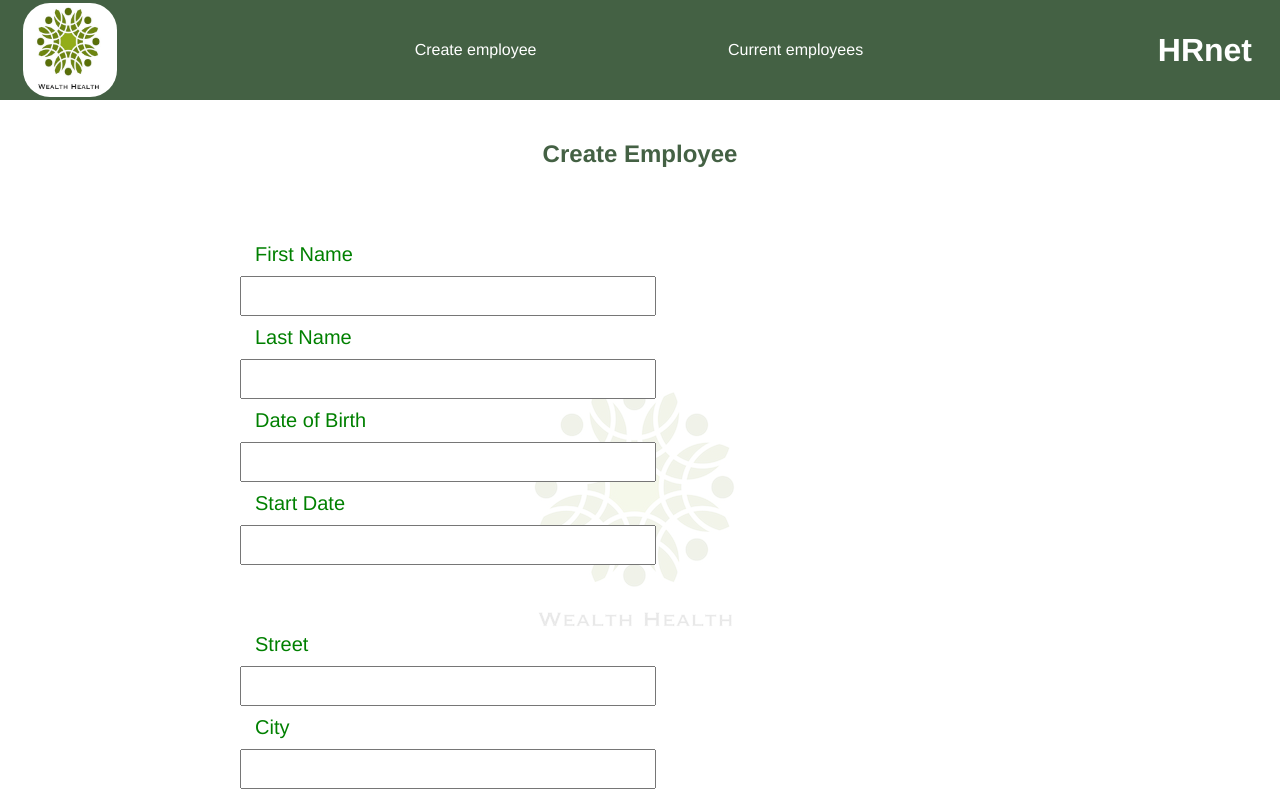
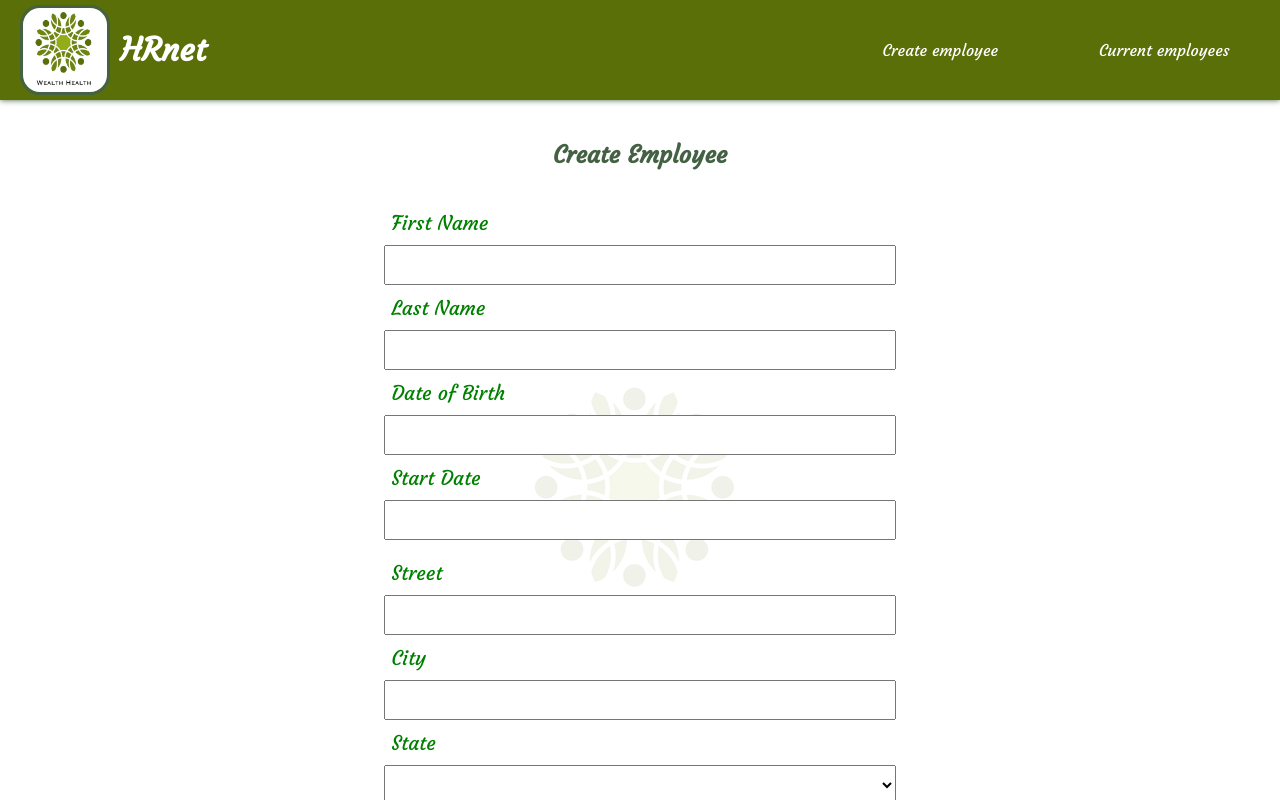
Before and after one commit to sousouben/Mouatakide_Souad_p14_022023, a React (Create React App) app in the folder frontend-hrnet/: page / in a window 1280 px wide. Shown: the top 800 px of the page. Built offline with nearby package versions, Linux system fonts and the light colour scheme.

Commit message:
modif css

```diff
--- a/frontend-hrnet/src/components/form/form.css
+++ b/frontend-hrnet/src/components/form/form.css
@@ -8,7 +8,7 @@
 }
 form label {
   display: inline-block;
-  width: 20%;
+  width: 40%;
 }
 form input {
   display: inline-block;
@@ -18,8 +18,8 @@
 .Department {
   display: flex;
   flex-direction: column;
-  margin-top: 40px;
-  margin-left: 240px;
+  justify-content: center;
+  align-items: center;
   width: 100%;
   height: 350px;
   color: green;
--- a/frontend-hrnet/src/components/header/Header.jsx
+++ b/frontend-hrnet/src/components/header/Header.jsx
@@ -7,14 +7,14 @@
   return (
     <>
       <header className="header">
-        <img src={logo} alt="logo Wealth Health" />
+        <div className="logo">
+          <img src={logo} alt="logo Wealth Health" />
+          <h1> HRnet</h1>
+        </div>
         <nav>
           <Link to="/">Create employee</Link>
           <Link to="/employees">Current employees</Link>
         </nav>
-        <div>
-          <h1> HRnet</h1>
-        </div>
       </header>
     </>
   );
--- a/frontend-hrnet/src/components/header/header.css
+++ b/frontend-hrnet/src/components/header/header.css
@@ -2,21 +2,22 @@
   display: flex;
   justify-content: space-between;
   align-items: center;
-  background-color: rgb(68, 97, 68);
+  background-color: #5a6f07;
   height: 100px;
   width: 100%;
+  box-shadow: 0px 0px 6px 0px rgb(68, 97, 68);
 }
 .header img {
-  height: 100px;
-  width: 100px;
+  height: 90px;
+  width: 90px;
   border: rgb(68, 97, 68) solid;
   margin-left: 20px;
-  border-radius: 30px;
+  border-radius: 20px;
 }
 nav {
   display: flex;
   justify-content: space-around;
-  width: 50%;
+  width: 35%;
 }
 nav a {
   cursor: pointer;
@@ -25,7 +26,12 @@
 }
 
 h1 {
-  margin-right: 28px;
   text-align: center;
   color: white;
+  margin-left: 10px;
 }
+
+.logo {
+  display: flex;
+  align-items: center;
+}
--- a/frontend-hrnet/src/index.css
+++ b/frontend-hrnet/src/index.css
@@ -1,17 +1,15 @@
+@import url("https://fonts.googleapis.com/css2?family=Courgette&display=swap");
+
 body {
   background: url("./assets/back.png") top;
   -webkit-font-smoothing: antialiased;
   -moz-osx-font-smoothing: grayscale;
 }
 
-code {
-  font-family: source-code-pro, Menlo, Monaco, Consolas, "Courier New",
-    monospace;
-}
 * {
   padding: 0;
   margin: 0;
   box-sizing: border-box;
-  font-family: Helvetica, Arial, sans-serif;
+  font-family: "Courgette", cursive;
   list-style-type: none;
 }
--- a/frontend-hrnet/src/pages/currentEmployees/currentEmployees.css
+++ b/frontend-hrnet/src/pages/currentEmployees/currentEmployees.css
@@ -1,7 +1,7 @@
 .current {
   margin-top: 40px;
   margin-bottom: 20px;
-  margin-left: 45.5%;
+  text-align: center;
   color: rgb(68, 97, 68);
 }
 .enteteTable {
```
